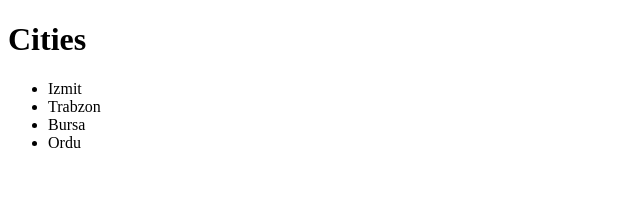
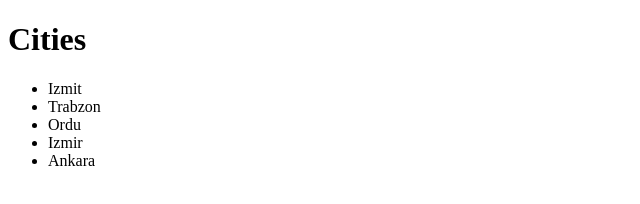
Before and after one commit to mulberrystr/T106new, a plain HTML site: page index.html in a window 1280 px wide. Shown: the full height of the page, 0-640 px from the left. Drawn offline with Linux system fonts and the light colour scheme.

Commit message:
third commit

```diff
--- a/index.html
+++ b/index.html
@@ -11,8 +11,9 @@
    <ul>
       <li>Izmit</li>
       <li>Trabzon</li>
-      <li>Bursa</li>
       <li>Ordu</li>
+      <li>Izmir</li>
+      <li>Ankara</li>
    </ul>
 </body>
 </html>
```
